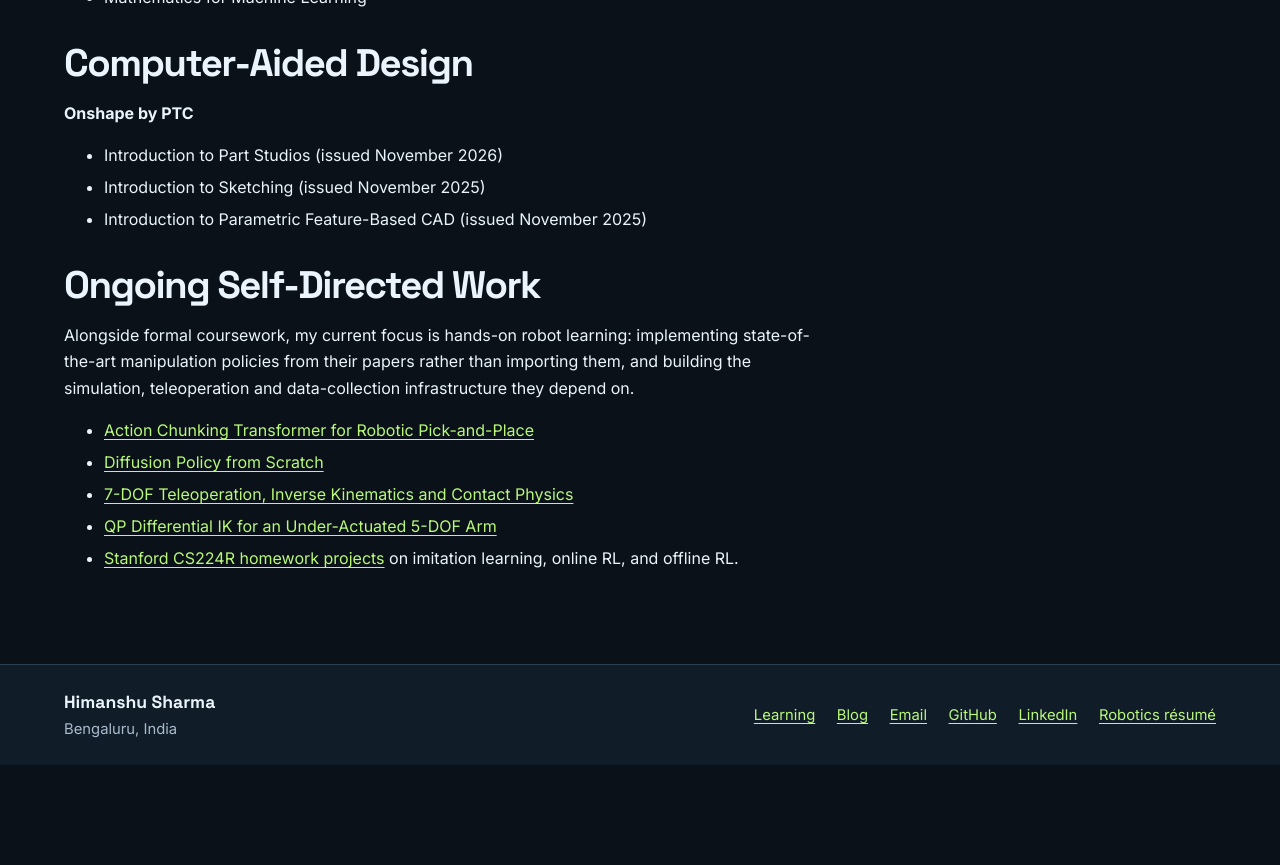
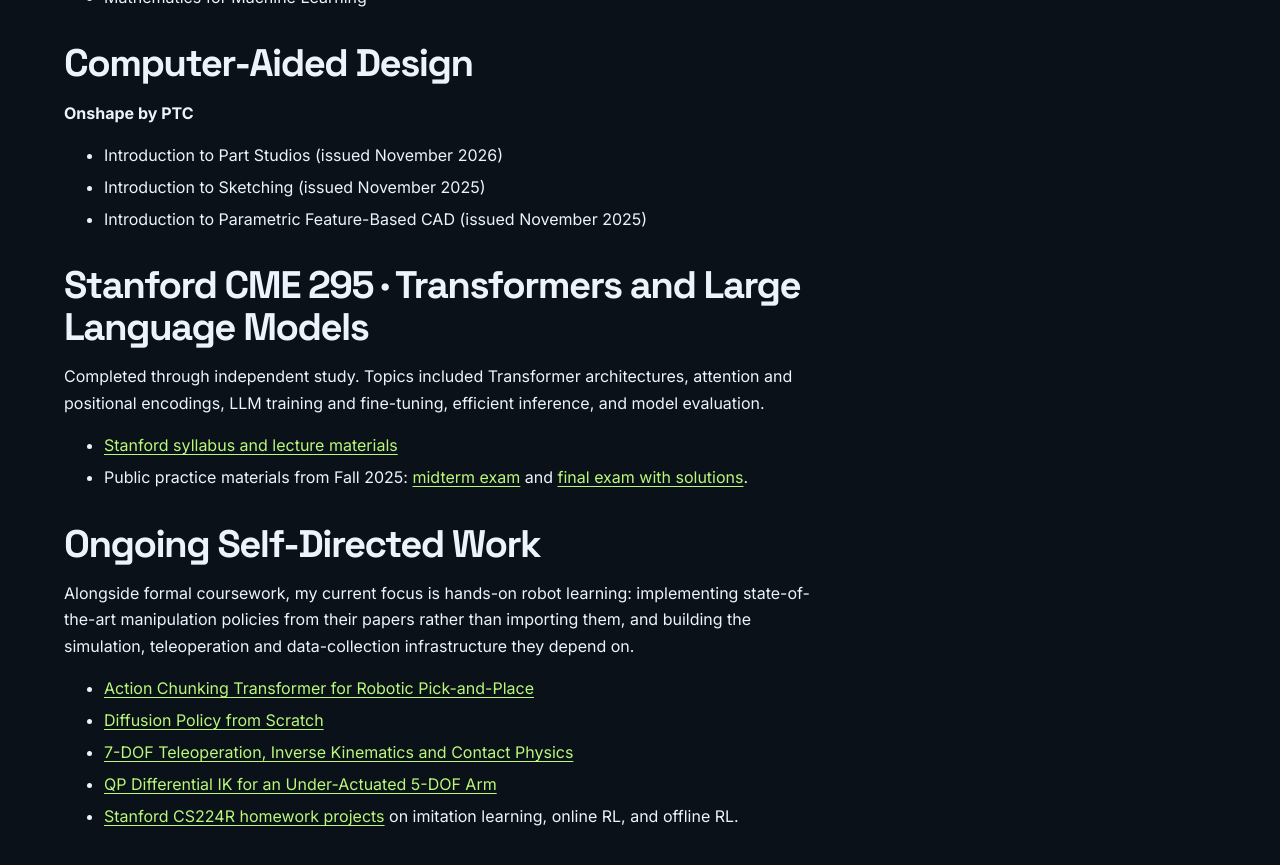
Before and after one commit to Magician6174/magician6174.github.io, a Jekyll site: the page built from docs/_pages/Learnings.md, in a window 1280 px wide and 900 px high, scrolled down 1911 px. Shown: the top 865 px of the window. Built offline with Jekyll 4.4.1, drawn with Linux system fonts in a browser that asks for light colours; before the commit the page ends 2676 px from its top, so only the background shows below that.

Commit message:
Add Stanford CME 295 and public practice materials

```diff
--- a/docs/_pages/Learnings.md
+++ b/docs/_pages/Learnings.md
@@ -78,6 +78,15 @@ Advanced technical courses with an emphasis on theoretical foundations and probl
 - Introduction to Sketching (issued November 2025)
 - Introduction to Parametric Feature-Based CAD (issued November 2025)
 
+## Stanford CME 295 · Transformers and Large Language Models
+
+Completed through independent study. Topics included Transformer architectures,
+attention and positional encodings, LLM training and fine-tuning, efficient
+inference, and model evaluation.
+
+- [Stanford syllabus and lecture materials](https://cme295.stanford.edu/syllabus/)
+- Public practice materials from Fall 2025: [midterm exam](https://cme295.stanford.edu/exams/midterm.pdf) and [final exam with solutions](https://cme295.stanford.edu/exams/final-solutions.pdf).
+
 ## Ongoing Self-Directed Work
 
 Alongside formal coursework, my current focus is hands-on robot learning: implementing
```
